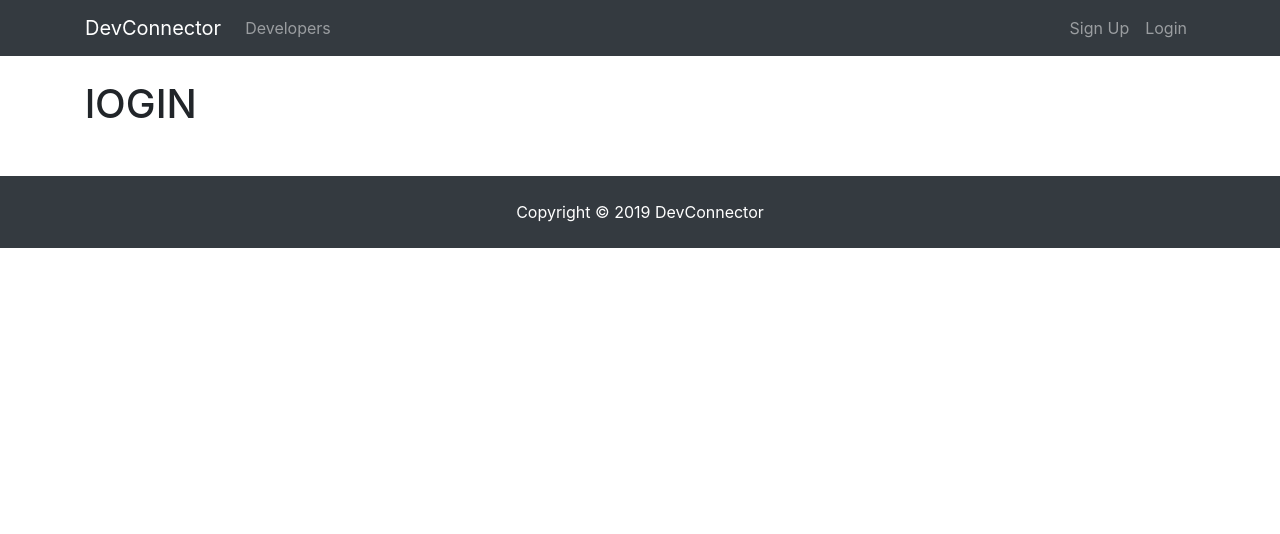
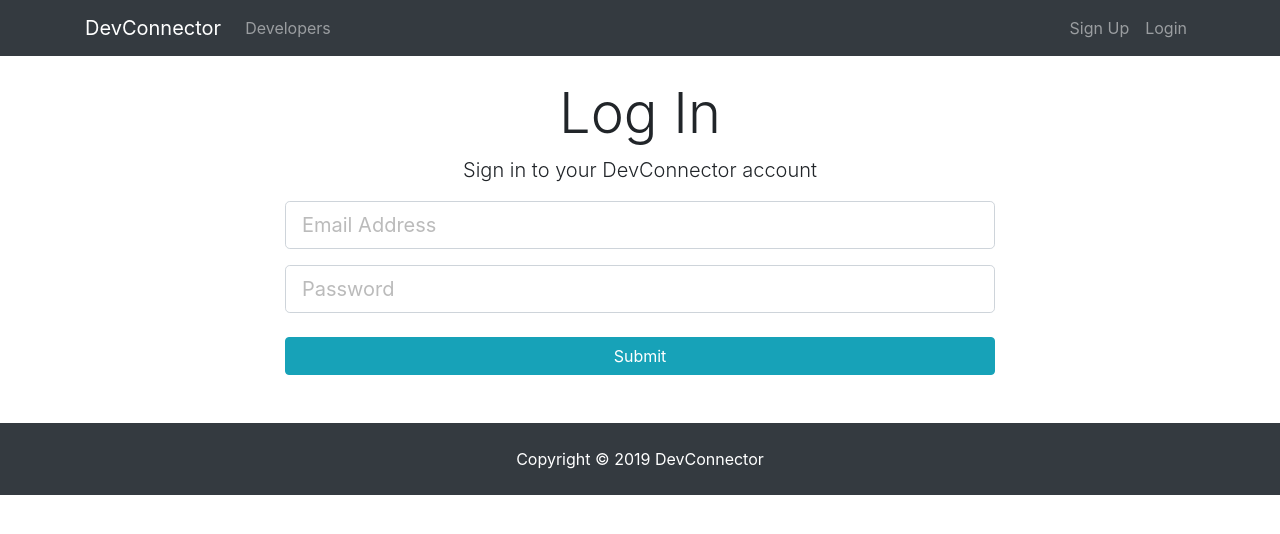
Before and after one commit to mrabro/devconnector, a React (Create React App) app in the folder client/: page /login in a window 1280 px wide. Shown: the top 534 px of the page. Built offline with nearby package versions, Linux system fonts and the light colour scheme.

Commit message:
login view created

```diff
--- a/client/src/App.js
+++ b/client/src/App.js
@@ -1,26 +1,26 @@
-import React, { Component } from 'react';
-import { BrowserRouter as Router, Route} from 'react-router-dom';
+import React, { Component } from "react";
+import { BrowserRouter as Router, Route } from "react-router-dom";
 
-import Navbar from './components/layout/Navbar';
-import Footer from './components/layout/Footer';
-import Landing from './components/layout/Landing';
-import Register from './components/auth/Register';
-import Login from './components/auth/Login';
-import './App.css';
+import Navbar from "./components/layout/Navbar";
+import Footer from "./components/layout/Footer";
+import Landing from "./components/layout/Landing";
+import Register from "./components/auth/Register";
+import Login from "./components/auth/Login";
+import "./App.css";
 
 class App extends Component {
   render() {
     return (
       <Router>
-      <div className="App">
-        <Navbar />
-        <Route exact path="/" component={ Landing } />
-        <div className="container">
-          <Route exact path="/register" component={ Register } />
-          <Route exact path="/login" component={ Login } />
+        <div className="App">
+          <Navbar />
+          <Route exact path="/" component={Landing} />
+          <div className="container">
+            <Route exact path="/register" component={Register} />
+            <Route exact path="/login" component={Login} />
+          </div>
+          <Footer />
         </div>
-        <Footer />
-      </div>
       </Router>
     );
   }
--- a/client/src/components/auth/Login.js
+++ b/client/src/components/auth/Login.js
@@ -1,12 +1,62 @@
-import React, { Component } from 'react'
+import React, { Component } from "react";
 
 class Login extends Component {
+  constructor() {
+    super();
+    this.state = {
+      email: "",
+      password: "",
+      errors: {}
+    };
+    this.onChange = this.onChange.bind(this);
+    this.onSubmit = this.onSubmit.bind(this);
+  }
+
+  onChange(e) {
+    this.setState({ [e.target.name]: e.target.value });
+  }
+
+  onSubmit(e) {
+    e.preventDefault();
+  }
   render() {
     return (
-      <div>
-        <h1>lOGIN</h1>
+      <div className="login">
+        <div className="container">
+          <div className="row">
+            <div className="col-md-8 m-auto">
+              <h1 className="display-4 text-center">Log In</h1>
+              <p className="lead text-center">
+                Sign in to your DevConnector account
+              </p>
+              <form onSubmit={this.onSubmit}>
+                <div className="form-group">
+                  <input
+                    type="email"
+                    className="form-control form-control-lg"
+                    placeholder="Email Address"
+                    name="email"
+                    value={this.state.email}
+                    onChange={this.onChange}
+                  />
+                </div>
+                <div className="form-group">
+                  <input
+                    type="password"
+                    className="form-control form-control-lg"
+                    placeholder="Password"
+                    name="password"
+                    value={this.state.password}
+                    onChange={this.onChange}
+                  />
+                </div>
+                <input type="submit" className="btn btn-info btn-block mt-4" />
+              </form>
+            </div>
+          </div>
+        </div>
       </div>
-    )
+    );
   }
 }
 
```
Also changed, not shown: client/src/components/auth/Register.js (+50 -18 lines).
